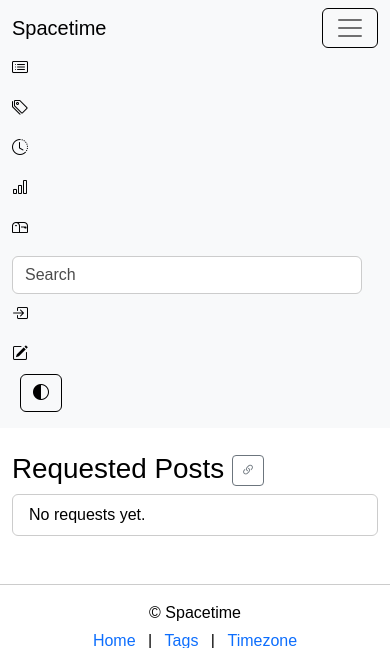
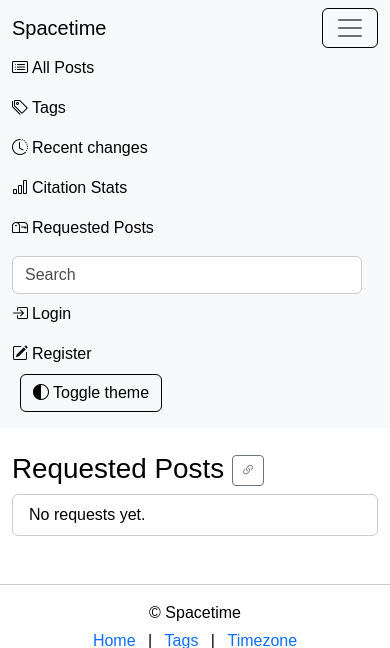
Before and after one commit to flyingtext/spacetime, a Flask app: page /posts/requested in a window 390 px wide, after a click that opens the changed part. Shown: the top 648 px of the page. Run offline with Flask 3, Linux system fonts and the light colour scheme; some libraries are stand-ins or nearby versions.

Commit message:
Show navbar labels on mobile

```diff
--- a/templates/base.html
+++ b/templates/base.html
@@ -18,15 +18,15 @@
     </button>
     <div class="collapse navbar-collapse" id="navbarNav">
       <ul class="navbar-nav me-auto mb-2 mb-lg-0">
-        <li class="nav-item"><a class="nav-link" href="{{ url_for('all_posts') }}" aria-label="{{ _('All Posts') }}" title="{{ _('All Posts') }}"><i class="bi bi-card-list" aria-hidden="true"></i><span class="visually-hidden">{{ _('All Posts') }}</span></a></li>
-        <li class="nav-item"><a class="nav-link" href="{{ url_for('tag_list') }}" aria-label="{{ _('Tags') }}" title="{{ _('Tags') }}"><i class="bi bi-tags" aria-hidden="true"></i><span class="visually-hidden">{{ _('Tags') }}</span></a></li>
-        <li class="nav-item"><a class="nav-link" href="{{ url_for('recent_changes') }}" aria-label="{{ _('Recent changes') }}" title="{{ _('Recent changes') }}"><i class="bi bi-clock-history" aria-hidden="true"></i><span class="visually-hidden">{{ _('Recent changes') }}</span></a></li>
-        <li class="nav-item"><a class="nav-link" href="{{ url_for('citation_stats') }}" aria-label="{{ _('Citation Stats') }}" title="{{ _('Citation Stats') }}"><i class="bi bi-bar-chart" aria-hidden="true"></i><span class="visually-hidden">{{ _('Citation Stats') }}</span></a></li>
-        <li class="nav-item"><a class="nav-link" href="{{ url_for('requested_posts') }}" aria-label="{{ _('Requested Posts') }}" title="{{ _('Requested Posts') }}"><i class="bi bi-mailbox" aria-hidden="true"></i><span class="visually-hidden">{{ _('Requested Posts') }}</span></a></li>
+        <li class="nav-item"><a class="nav-link" href="{{ url_for('all_posts') }}" aria-label="{{ _('All Posts') }}" title="{{ _('All Posts') }}"><i class="bi bi-card-list" aria-hidden="true"></i><span class="visually-hidden">{{ _('All Posts') }}</span><span class="d-lg-none ms-1">{{ _('All Posts') }}</span></a></li>
+        <li class="nav-item"><a class="nav-link" href="{{ url_for('tag_list') }}" aria-label="{{ _('Tags') }}" title="{{ _('Tags') }}"><i class="bi bi-tags" aria-hidden="true"></i><span class="visually-hidden">{{ _('Tags') }}</span><span class="d-lg-none ms-1">{{ _('Tags') }}</span></a></li>
+        <li class="nav-item"><a class="nav-link" href="{{ url_for('recent_changes') }}" aria-label="{{ _('Recent changes') }}" title="{{ _('Recent changes') }}"><i class="bi bi-clock-history" aria-hidden="true"></i><span class="visually-hidden">{{ _('Recent changes') }}</span><span class="d-lg-none ms-1">{{ _('Recent changes') }}</span></a></li>
+        <li class="nav-item"><a class="nav-link" href="{{ url_for('citation_stats') }}" aria-label="{{ _('Citation Stats') }}" title="{{ _('Citation Stats') }}"><i class="bi bi-bar-chart" aria-hidden="true"></i><span class="visually-hidden">{{ _('Citation Stats') }}</span><span class="d-lg-none ms-1">{{ _('Citation Stats') }}</span></a></li>
+        <li class="nav-item"><a class="nav-link" href="{{ url_for('requested_posts') }}" aria-label="{{ _('Requested Posts') }}" title="{{ _('Requested Posts') }}"><i class="bi bi-mailbox" aria-hidden="true"></i><span class="visually-hidden">{{ _('Requested Posts') }}</span><span class="d-lg-none ms-1">{{ _('Requested Posts') }}</span></a></li>
         {% if current_user.is_authenticated and current_user.is_admin() %}
-        <li class="nav-item"><a class="nav-link" href="{{ url_for('admin_stats') }}" aria-label="{{ _('Statistics') }}" title="{{ _('Statistics') }}"><i class="bi bi-graph-up" aria-hidden="true"></i><span class="visually-hidden">{{ _('Statistics') }}</span></a></li>
-        <li class="nav-item"><a class="nav-link" href="{{ url_for('admin_posts') }}" aria-label="{{ _('Manage Posts') }}" title="{{ _('Manage Posts') }}"><i class="bi bi-tools" aria-hidden="true"></i><span class="visually-hidden">{{ _('Manage Posts') }}</span></a></li>
-        <li class="nav-item"><a class="nav-link" href="{{ url_for('admin_requested_posts') }}" aria-label="{{ _('Manage Requests') }}" title="{{ _('Manage Requests') }}"><i class="bi bi-inbox" aria-hidden="true"></i><span class="visually-hidden">{{ _('Manage Requests') }}</span></a></li>
+        <li class="nav-item"><a class="nav-link" href="{{ url_for('admin_stats') }}" aria-label="{{ _('Statistics') }}" title="{{ _('Statistics') }}"><i class="bi bi-graph-up" aria-hidden="true"></i><span class="visually-hidden">{{ _('Statistics') }}</span><span class="d-lg-none ms-1">{{ _('Statistics') }}</span></a></li>
+        <li class="nav-item"><a class="nav-link" href="{{ url_for('admin_posts') }}" aria-label="{{ _('Manage Posts') }}" title="{{ _('Manage Posts') }}"><i class="bi bi-tools" aria-hidden="true"></i><span class="visually-hidden">{{ _('Manage Posts') }}</span><span class="d-lg-none ms-1">{{ _('Manage Posts') }}</span></a></li>
+        <li class="nav-item"><a class="nav-link" href="{{ url_for('admin_requested_posts') }}" aria-label="{{ _('Manage Requests') }}" title="{{ _('Manage Requests') }}"><i class="bi bi-inbox" aria-hidden="true"></i><span class="visually-hidden">{{ _('Manage Requests') }}</span><span class="d-lg-none ms-1">{{ _('Manage Requests') }}</span></a></li>
         {% endif %}
       </ul>
       <form class="d-flex me-3" role="search" action="{{ url_for('search') }}" method="get">
@@ -36,7 +36,7 @@
         {% if current_user.is_authenticated %}
           {% set unread = current_user.notifications | selectattr('read_at', 'equalto', None) | list | length %}
           <li class="nav-item">
-            <a class="nav-link position-relative" href="{{ url_for('notifications') }}" aria-label="{{ _('Notifications') }}" title="{{ _('Notifications') }}" id="notif-link"><i class="bi bi-bell" aria-hidden="true"></i><span class="visually-hidden">{{ _('Notifications') }}</span>
+            <a class="nav-link position-relative" href="{{ url_for('notifications') }}" aria-label="{{ _('Notifications') }}" title="{{ _('Notifications') }}" id="notif-link"><i class="bi bi-bell" aria-hidden="true"></i><span class="visually-hidden">{{ _('Notifications') }}</span><span class="d-lg-none ms-1">{{ _('Notifications') }}</span>
               <span id="notif-count" class="position-absolute top-0 start-100 translate-middle badge rounded-pill bg-danger" {% if not unread %}style="display:none"{% endif %}>{{ unread }}</span>
             </a>
           </li>
@@ -54,10 +54,10 @@
             </ul>
           </li>
         {% else %}
-          <li class="nav-item"><a class="nav-link" href="{{ url_for('login') }}" aria-label="{{ _('Login') }}" title="{{ _('Login') }}"><i class="bi bi-box-arrow-in-right" aria-hidden="true"></i><span class="visually-hidden">{{ _('Login') }}</span></a></li>
-          <li class="nav-item"><a class="nav-link" href="{{ url_for('register') }}" aria-label="{{ _('Register') }}" title="{{ _('Register') }}"><i class="bi bi-pencil-square" aria-hidden="true"></i><span class="visually-hidden">{{ _('Register') }}</span></a></li>
+          <li class="nav-item"><a class="nav-link" href="{{ url_for('login') }}" aria-label="{{ _('Login') }}" title="{{ _('Login') }}"><i class="bi bi-box-arrow-in-right" aria-hidden="true"></i><span class="visually-hidden">{{ _('Login') }}</span><span class="d-lg-none ms-1">{{ _('Login') }}</span></a></li>
+          <li class="nav-item"><a class="nav-link" href="{{ url_for('register') }}" aria-label="{{ _('Register') }}" title="{{ _('Register') }}"><i class="bi bi-pencil-square" aria-hidden="true"></i><span class="visually-hidden">{{ _('Register') }}</span><span class="d-lg-none ms-1">{{ _('Register') }}</span></a></li>
         {% endif %}
-        <li class="nav-item"><button id="theme-toggle" class="btn btn-outline-secondary ms-2" type="button" aria-label="{{ _('Toggle theme') }}"><i class="bi bi-circle-half" aria-hidden="true"></i><span class="visually-hidden">{{ _('Toggle theme') }}</span></button></li>
+        <li class="nav-item"><button id="theme-toggle" class="btn btn-outline-secondary ms-2" type="button" aria-label="{{ _('Toggle theme') }}"><i class="bi bi-circle-half" aria-hidden="true"></i><span class="visually-hidden">{{ _('Toggle theme') }}</span><span class="d-lg-none ms-1">{{ _('Toggle theme') }}</span></button></li>
       </ul>
     </div>
   </div>
```
